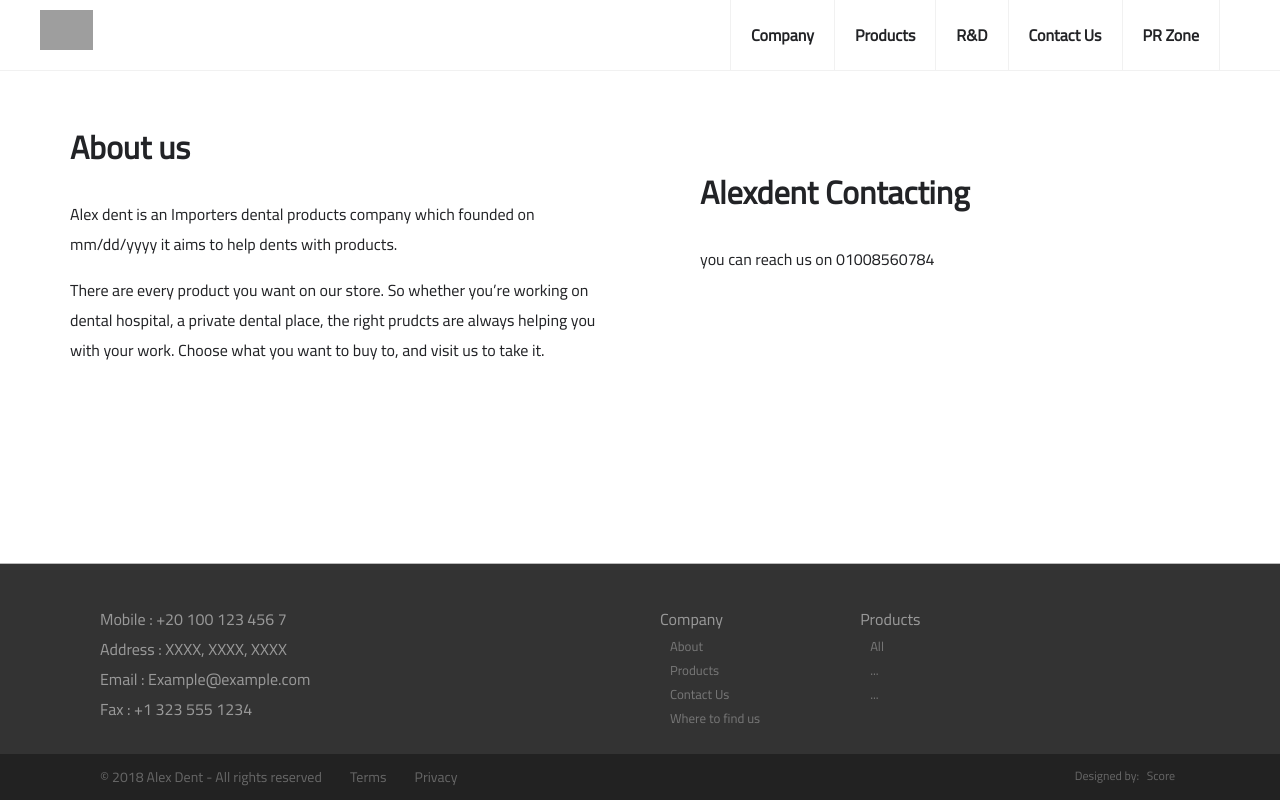
After one commit to Hardmgamer/Alex-Dent, a PHP site: page /about.php in a window 1280 px wide. The commit adds this page. Run offline with PHP 8.4, Linux system fonts and the light colour scheme; grey boxes are pictures that could not be loaded.

Commit message:
Something amazing

```diff
--- a/Controlpanel.html
+++ b/Controlpanel.html
@@ -59,7 +59,7 @@ margin:0 10px 0 10px;
 }
 </style>
 </head>
-
+<?php include('./footer.html'); ?>
 <body>
 <div class="header">
 <div class="title">Admin Panel - Dashboard</div></div>
--- a/Stylesheets/Main.css
+++ b/Stylesheets/Main.css
@@ -4,6 +4,8 @@
 }
 body{
   margin:0;
+  position:relative;
+  padding-bottom:350px;
 }
 .header{
 		width:100%;
@@ -78,3 +80,92 @@ cursor:pointer;
   left:0;
 
 }
+.footer{
+  bottom:0;
+  width:100%;
+  background-color:#333;
+  position:absolute;
+
+}
+.footer ul{
+  margin:0;
+  padding-left:10px;
+}
+.footer li{
+  font-size:14px;
+  list-style-type: none;
+  color:#0000ff;
+}
+.footer li p{
+  font-size:13px;
+  margin:0;
+  list-style-type: square;
+  color:#777;
+}
+
+.footer p{
+  margin:0;
+  color:#999;
+
+}
+
+.f-left{
+  float:left;
+  width:calc(50% - 100px);
+  padding-top:40px;
+  border-top:1px solid #bbb;
+  background-color:#333;
+  padding-left:100px;
+  padding-bottom:30px;
+
+}
+.f-right{
+  float:left;
+  width:calc(50% - 20px);
+  padding-left:20px;
+  padding-top:40px;
+  background-color:#333;
+  border-top:1px solid #bbb;
+  font-size:16px;
+}
+.f-right a{
+  text-decoration: none;
+}
+.f-right a:hover{
+  text-decoration: underline;
+  text-decoration-color: #777;
+}
+.f-right .f-section{
+  float:left;
+  margin-right:100px;
+}
+.f-bottom{
+  float:left;
+  width:calc(100% - 200px);
+  background-color:#222;
+  padding:10px 100px 10px 100px;
+  color:#fff;
+  font-size:14px;
+  color:#666;
+
+}
+.f-bottom a{
+  margin-left:25px;
+  color:#666;
+  text-decoration: none;
+  text-decoration-color: #666;
+}
+.f-bottom a:hover{
+  text-decoration: underline;
+}
+.f-bottom .rights{
+  float:left;
+}
+.f-bottom .credits{
+float:right;
+font-size:12px;
+
+}
+.f-bottom .credits a{
+  margin:5px;
+}
--- a/Stylesheets/Prod.css
+++ b/Stylesheets/Prod.css
@@ -54,7 +54,7 @@
     width: 250px;
     height: 300px;
     background-color: #fff;
-    border:1px solid #f1f1f1;
+    border:1px solid #ececec;
     margin-right: 5%;
     margin-left: 5%;
     display: inline-block;
--- /dev/null
+++ b/Stylesheets/about.css
@@ -0,0 +1,16 @@
+.box{
+  padding-top: 25px;
+}
+.aboutus{
+  width: 550px;
+  padding-left: 70px;
+}
+.Contacting{
+  position: absolute;
+  width: 350px;
+  margin-left: 700px;
+  margin-top: -240px;
+}
+h1,p{
+  color:#222326;
+}
--- /dev/null
+++ b/about.php
@@ -0,0 +1,20 @@
+<head>
+  <title>About us</title>
+  <link rel="stylesheet" type="text/css" href="./Stylesheets/Main.css">
+  <link rel="stylesheet" type="text/css" href="./Stylesheets/about.css">
+  <?php include('./header.html'); ?>
+  <?php include('./footer.html'); ?>
+</head>
+<body>
+  <div class="box">
+    <div class="aboutus">
+      <h1> About us </h1>
+      <p>Alex dent is an Importers dental products company which founded on mm/dd/yyyy it aims to help dents with products.</p>
+      <p>There are every product you want on our store. So whether you’re working on dental hospital, a private dental place, the right prudcts are always helping you with your work. Choose what you want to buy to, and visit us to take it.</p>
+    </div>
+    <div class="Contacting">
+      <h1>Alexdent Contacting</h1>
+      <p> you can reach us on 01008560784
+    </div>
+  </div>
+</body>
--- /dev/null
+++ b/footer.html
@@ -0,0 +1,30 @@
+<div class="footer">
+  <div class="f-left">
+    <p><i class="fas fa-mobile-alt"></i> Mobile : +20 100 123 456 7</p>
+    <p><i class="fas fa-map-marker-alt"></i> Address : XXXX, XXXX, XXXX</p>
+    <p><i class="fas fa-envelope"></i> Email : Example@example.com</p>
+    <p><i class="fas fa-fax"></i> Fax : +1 323 555 1234</p>
+  </div>
+  <div class="f-right">
+    <div class="f-section">
+      <p>Company</p>
+      <ul>
+        <a href="#"><li><p>About</p></li></a>
+        <a href="#"><li><p>Products</p></li></a>
+        <a href="#"><li><p>Contact Us</p></li></a>
+        <a href="#"><li><p>Where to find us</p></li></a>
+      </ul>
+    </div>
+    <div class="f-section">
+      <p>Products</p>
+      <ul>
+        <a href="#"><li><p>All</p></li></a>
+        <a href="#"><li><p>...</p></li></a>
+        <a href="#"><li><p>...</p></li></a>
+      </ul>
+    </div>
+    </div>
+
+
+  <div class="f-bottom"><div class="rights">© 2018 Alex Dent - All rights reserved <a href="#"> Terms </a> <a href="#"> Privacy </a> </div><div class="credits">Designed by: <a href="#">Score</a></div></div>
+</div>
--- a/index.php
+++ b/index.php
@@ -3,7 +3,7 @@
 <title>Home</title>
 <link rel="stylesheet" type="text/css" href="./Stylesheets/indexStyle.css">
 <link rel="stylesheet" type="text/css" href="./Stylesheets/Main.css">
-
+<?php include('./footer.html'); ?>
 </head>
 <body>
 
```
